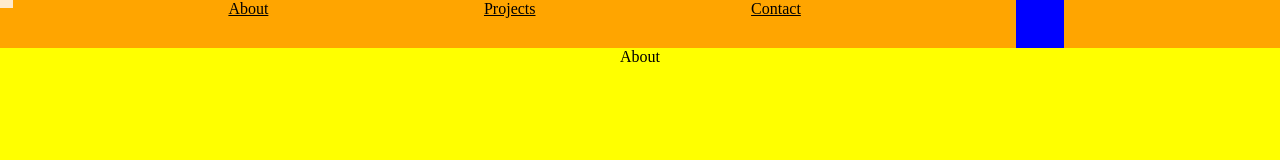
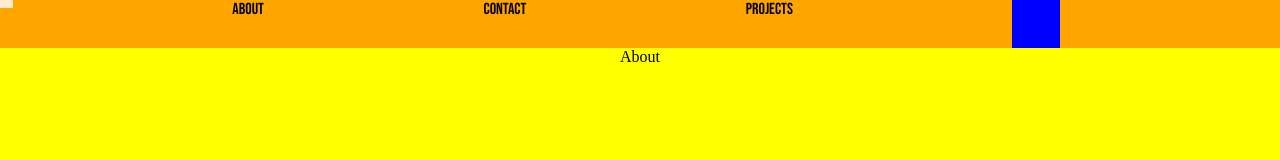
Before and after one commit to lorenzoaniel/portfolio-v3, a React (Create React App) app: page / in a window 1280 px wide. Shown: the top 160 px of the page. Built offline with nearby package versions, Linux system fonts and the light colour scheme.

Commit message:
Update NavbarMenutItem.js
styling update

```diff
--- a/src/Components/Navbar/NavbarMenuItem/NavbarMenutItem.js
+++ b/src/Components/Navbar/NavbarMenuItem/NavbarMenutItem.js
@@ -1,10 +1,21 @@
 import React from "react";
 import styled from "styled-components";
 
-const NavbarMenutItemContainer = styled.div``;
+const NavbarMenutItemContainer = styled.div`
+	font-family: "Bebas Neue", cursive;
+	grid-area: ${(props) => props.gridAreaProp};
+
+	a {
+		text-decoration: none;
+	}
+`;
 
 export default function NavbarMenutItem(props) {
-	const { children, classNameProp } = props;
+	const { children, classNameProp, gridAreaProp } = props;
 
-	return <NavbarMenutItemContainer className={classNameProp}>{children}</NavbarMenutItemContainer>;
+	return (
+		<NavbarMenutItemContainer gridAreaProp={gridAreaProp} className={classNameProp}>
+			{children}
+		</NavbarMenutItemContainer>
+	);
 }
```
